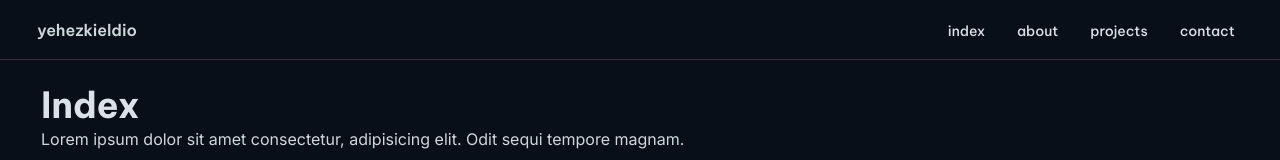
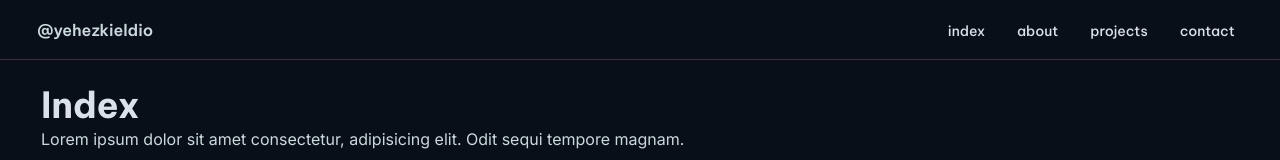
Before and after one commit to yehezkieldio/personal-website, a Next.js app: page / in a window 1280 px wide. Shown: the top 160 px of the page. Built offline with nearby package versions, Linux system fonts and the light colour scheme.

Commit message:
fix: add @ (at) at the beginning of name in navigation

```diff
--- a/components/Navigation.tsx
+++ b/components/Navigation.tsx
@@ -6,12 +6,12 @@ export default function Navigation() {
     const { isOpen, onToggle } = useDisclosure();
 
     return (
-        <Box>
+        <Box as="nav">
             <Flex minHeight="60px" py={2} px={2} align="center" borderBottom={1} borderStyle="solid" borderColor="#3B2C40">
                 <Container>
                     <Flex flex={{ base: 1 }} justify={{ base: "center", md: "start" }}>
                         <Text textAlign={{ base: "center", md: "left" }} fontFamily="heading" fontWeight="600">
-                            yehezkieldio
+                            @yehezkieldio
                         </Text>
                     </Flex>
                 </Container>
```
